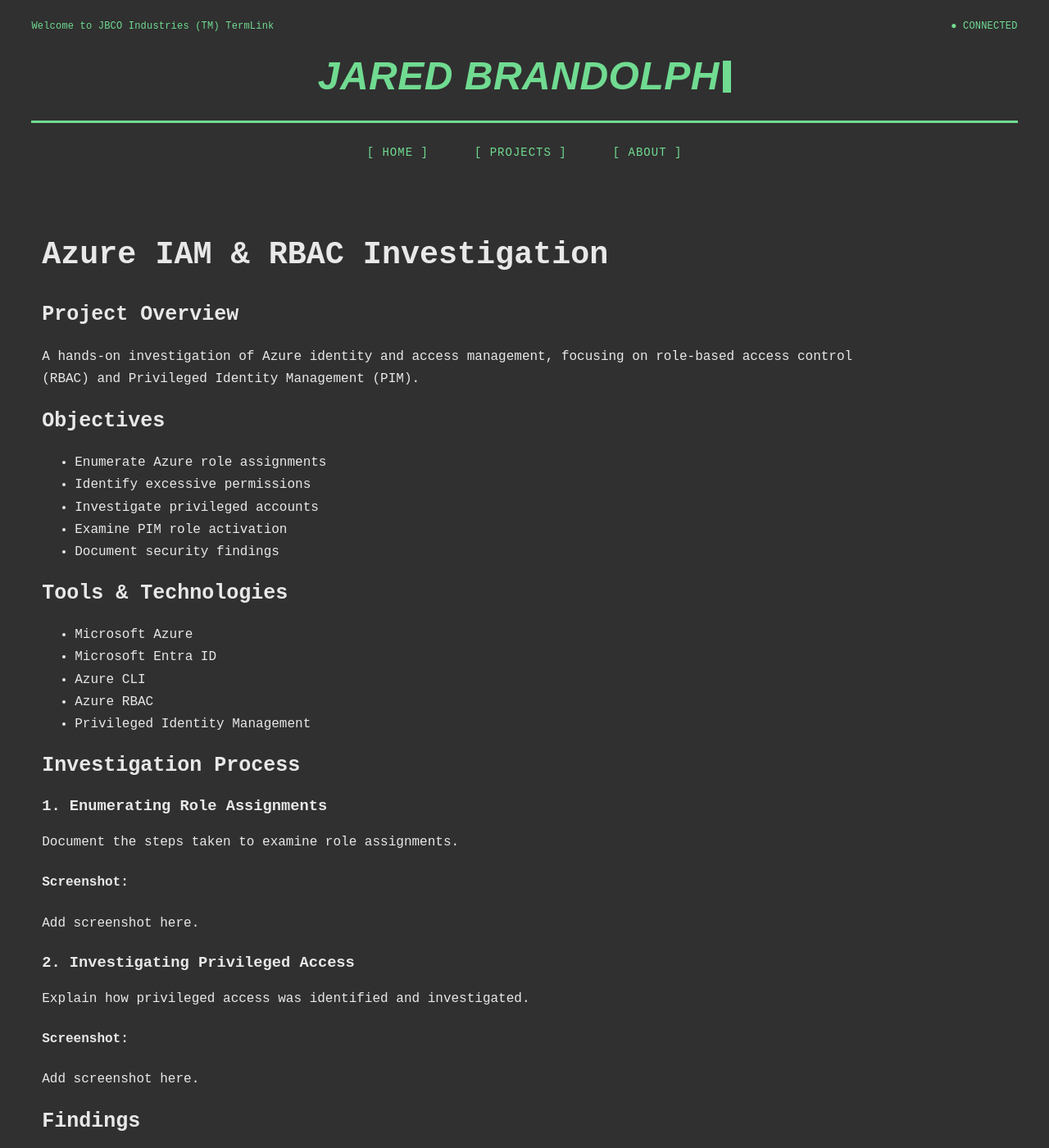
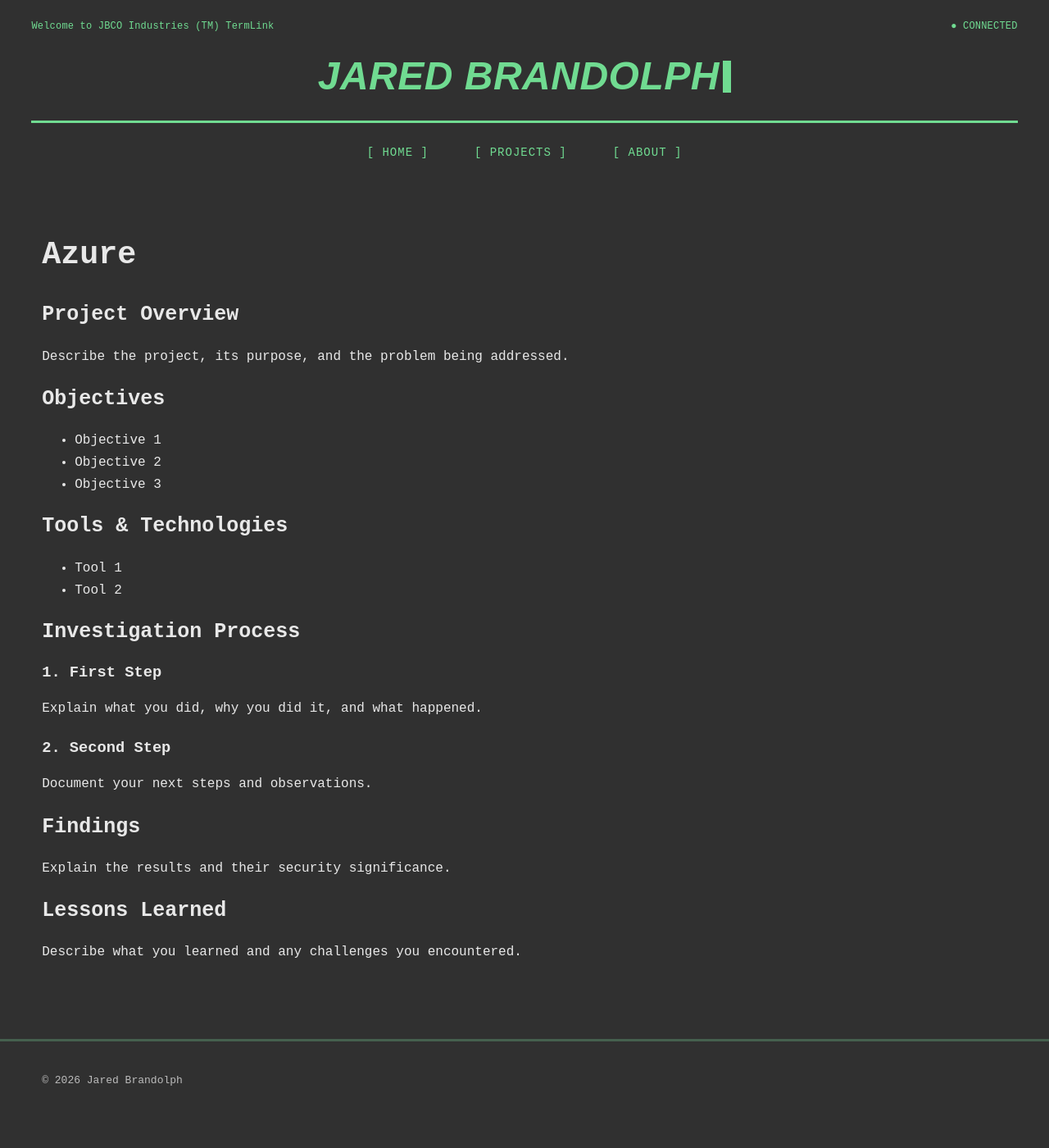
Before and after one commit to brandolphj/brandolphj.github.io, a Jekyll site: the page built from _projects/azure-iam-rbac.md, in a window 1280 px wide and 1400 px high. Shown: the whole window at 82% size. Built offline with Jekyll 4.4.1, drawn with Linux system fonts in a browser that asks for light colours; some web fonts are replaced; some of the changed text lies outside the part shown.

Commit message:
Update azure-iam-rbac.md

```diff
--- a/_projects/azure-iam-rbac.md
+++ b/_projects/azure-iam-rbac.md
@@ -1,60 +1,46 @@
 ---
 report_number: "001"
 layout: project
-title: Azure IAM & RBAC Investigation
-category: Cloud Security / IAM
+title: Azure
 description: Investigating Azure role assignments, privileged access, and excessive permissions.
 date: 2026-10-17
 featured: true
 tools:
-  - Azure
-  - Entra ID
-  - RBAC
-  - PIM
+  -
+  -
+  -
+  -
 ---
 
 ## Project Overview
 
-A hands-on investigation of Azure identity and access management, focusing on role-based access control (RBAC) and Privileged Identity Management (PIM).
+Describe the project, its purpose, and the problem being addressed.
 
 ## Objectives
 
-- Enumerate Azure role assignments
-- Identify excessive permissions
-- Investigate privileged accounts
-- Examine PIM role activation
-- Document security findings
+- Objective 1
+- Objective 2
+- Objective 3
 
 ## Tools & Technologies
 
-- Microsoft Azure
-- Microsoft Entra ID
-- Azure CLI
-- Azure RBAC
-- Privileged Identity Management
+- Tool 1
+- Tool 2
 
 ## Investigation Process
 
-### 1. Enumerating Role Assignments
+### 1. First Step
 
-Document the steps taken to examine role assignments.
+Explain what you did, why you did it, and what happened.
 
-**Screenshot:**
+### 2. Second Step
 
-Add screenshot here.
-
-### 2. Investigating Privileged Access
-
-Explain how privileged access was identified and investigated.
-
-**Screenshot:**
-
-Add screenshot here.
+Document your next steps and observations.
 
 ## Findings
 
-Document the security findings and explain their significance.
+Explain the results and their security significance.
 
 ## Lessons Learned
 
-Explain what you learned, challenges encountered, and how you resolved them.
+Describe what you learned and any challenges you encountered.
```
